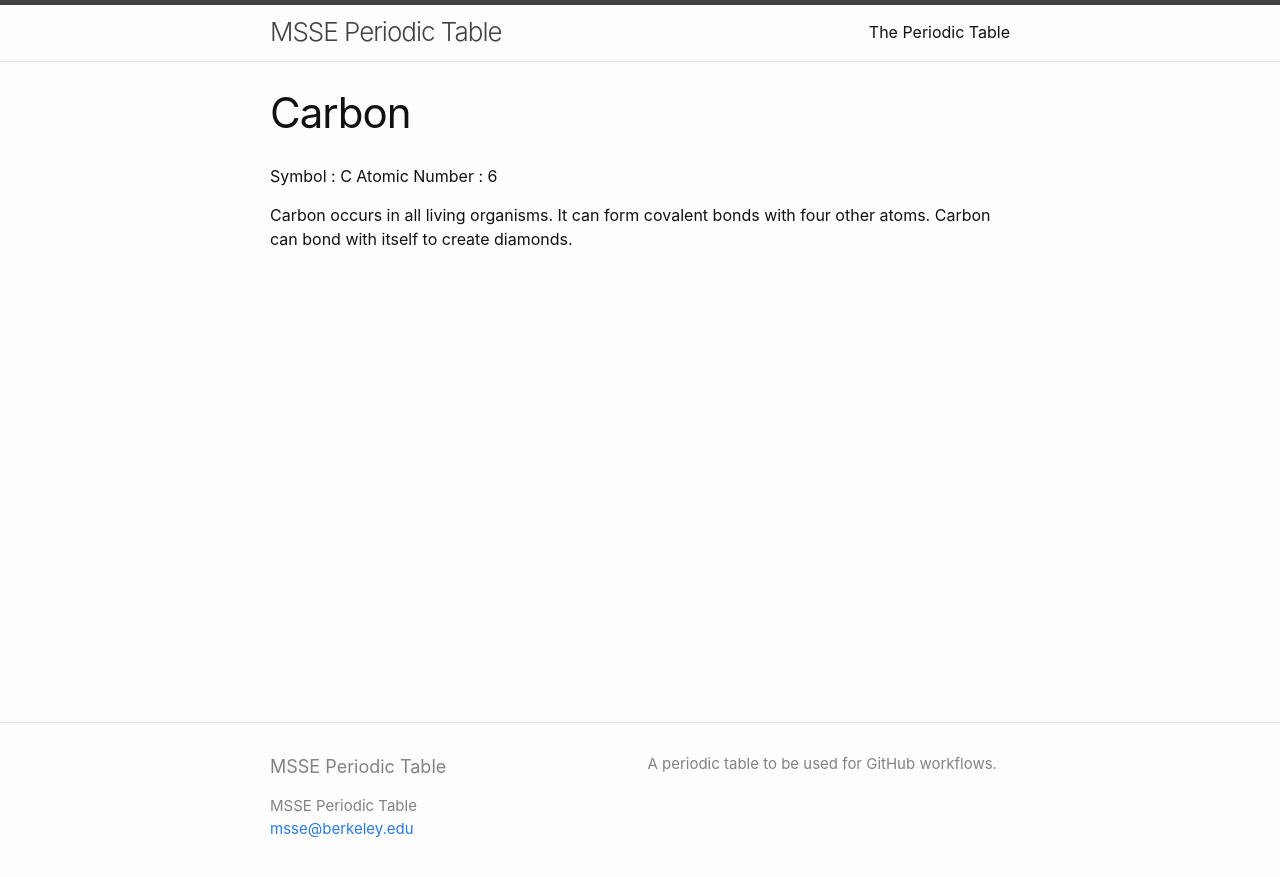
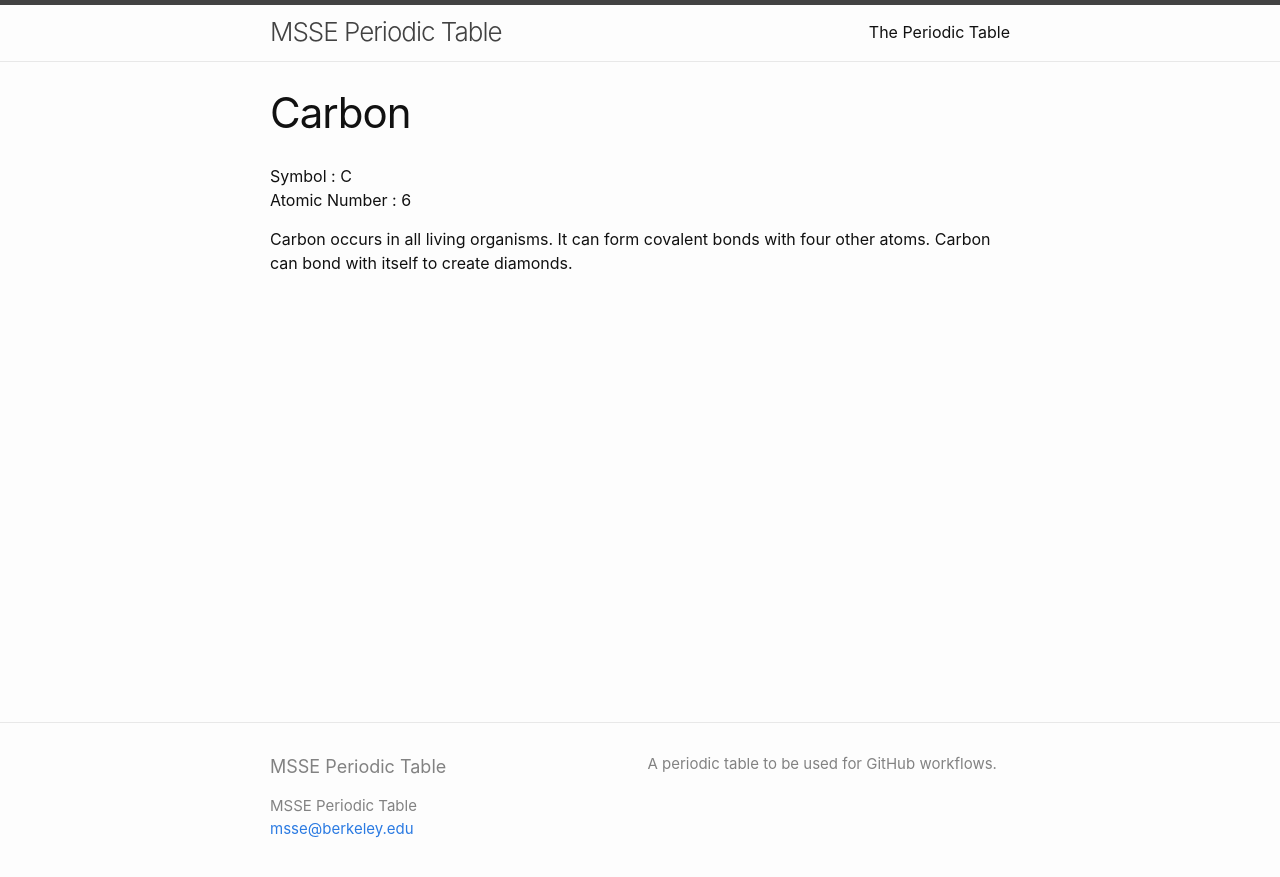
Before and after one commit to msse-chem-280-2024/periodic-table, a Jekyll site: the page built from elements/carbon.md, in a window 1280 px wide. Shown: the top 877 px of the page. Built offline with Jekyll 4.4.1, drawn with Linux system fonts in a browser that asks for light colours.

Commit message:
adding newline

```diff
--- a/elements/carbon.md
+++ b/elements/carbon.md
@@ -3,7 +3,7 @@ layout: page
 title: Carbon
 ---
 
-Symbol : C
+Symbol : C \
 Atomic Number : 6
 
 Carbon occurs in all living organisms.  It can form covalent bonds with four other atoms.
```
